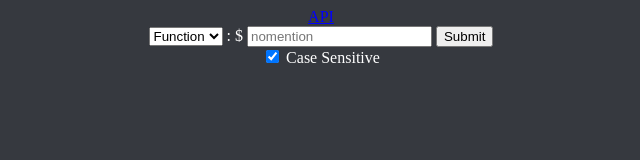
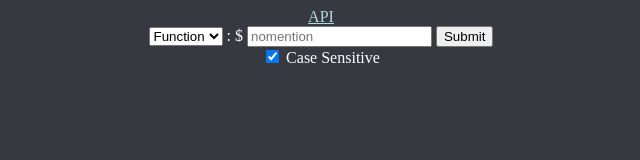
Before and after one commit to hcs1219/bdfd-api, a website: page index.html in a window 1280 px wide. Shown: the full height of the page, 319-959 px from the left. Drawn offline with nearby package versions, Linux system fonts and the light colour scheme.

Commit message:
Update index.html

```diff
--- a/index.html
+++ b/index.html
@@ -12,7 +12,7 @@
   </head>
   <body style="background-color:#36393f;color:white;">
     <div style="text-align:center;">
-      <a href="/api" target="_blank" style="color:blue;">API</a>
+      <a href="/api" target="_blank" style="color:lightblue;">API</a>
       <form>
         <div>
           <select name="search">
```
